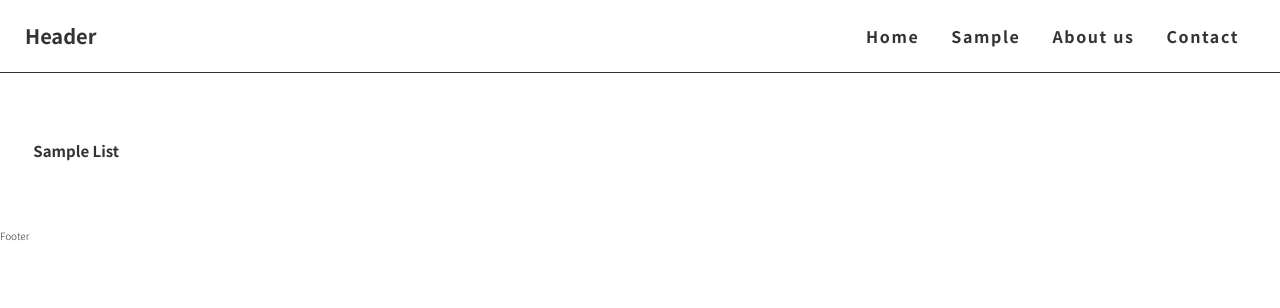
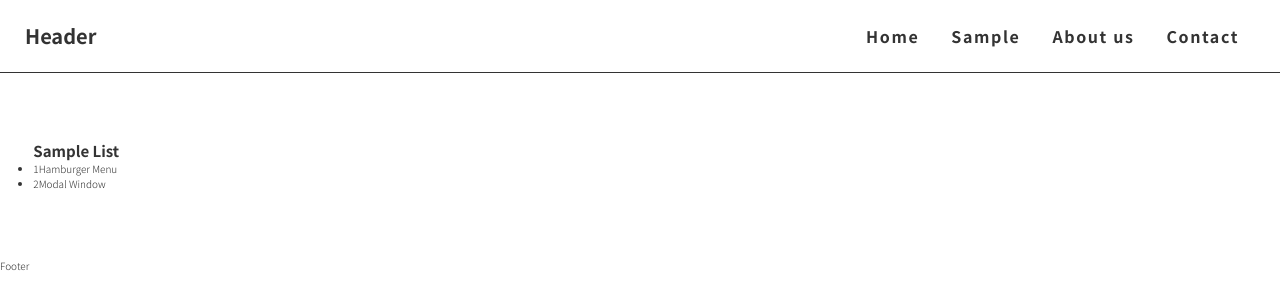
Before and after one commit to masayuki-abe/nuxt-sample, a Nuxt app: page /sample in a window 1280 px wide. Shown: the top 308 px of the page. Built offline with nearby package versions, Linux system fonts and the light colour scheme.

Commit message:
サンプルページの配列初期設定

```diff
--- /dev/null
+++ b/components/molecules/lists/SampleList.vue
@@ -0,0 +1,31 @@
+<template>
+  <ul class="sample-list">
+    <li v-for="sample in samples" :key="sample.id">
+      {{ sample.id }}{{ sample.name }}
+    </li>
+  </ul>
+</template>
+
+<script>
+export default {
+  computed: {
+    samples () {
+      const sampleList = [
+        {
+          id: '1',
+          hash: 'hamburger-menu',
+          name: 'Hamburger Menu',
+          nameJa: 'ハンバーガーメニュー'
+        },
+        {
+          id: '2',
+          hash: 'modal-window',
+          name: 'Modal Window',
+          nameJa: 'モーダルウィンドウ'
+        }
+      ]
+      return sampleList
+    }
+  }
+}
+</script>
--- a/components/templates/SampleList.vue
+++ b/components/templates/SampleList.vue
@@ -2,15 +2,13 @@
   <main>
     <section id="sample-list__box01" class="common-box">
       <h2>Sample List</h2>
-      <p v-for="(samples, index) in sampleLists" :key="samples.id" class="common-txt">
-        {{samples.name}}
-      </p>
+      <sampleLists />
     </section>
   </main>
 </template>
 
 <script>
-import sampleLists from '@/assets/js/sampleList.js'
+import sampleLists from '@/components/molecules/lists/sampleList'
 
 export default {
   components: {
```
